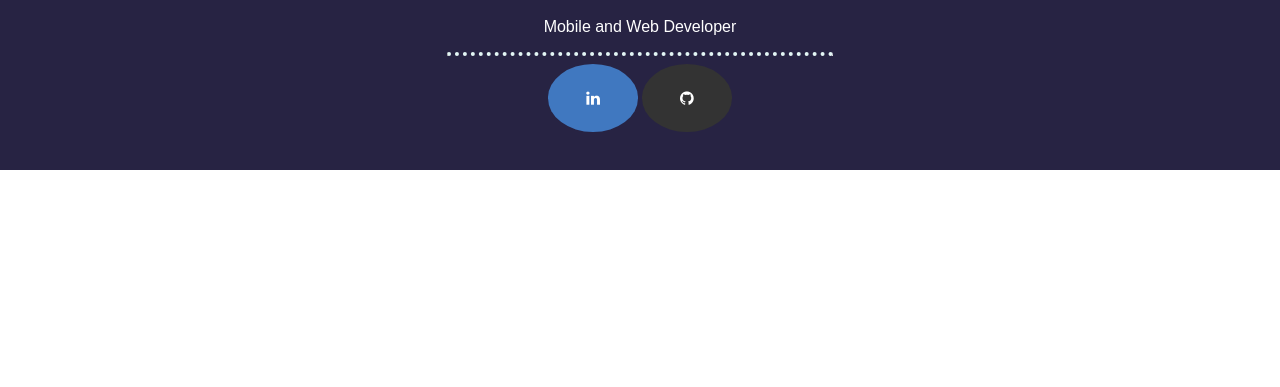
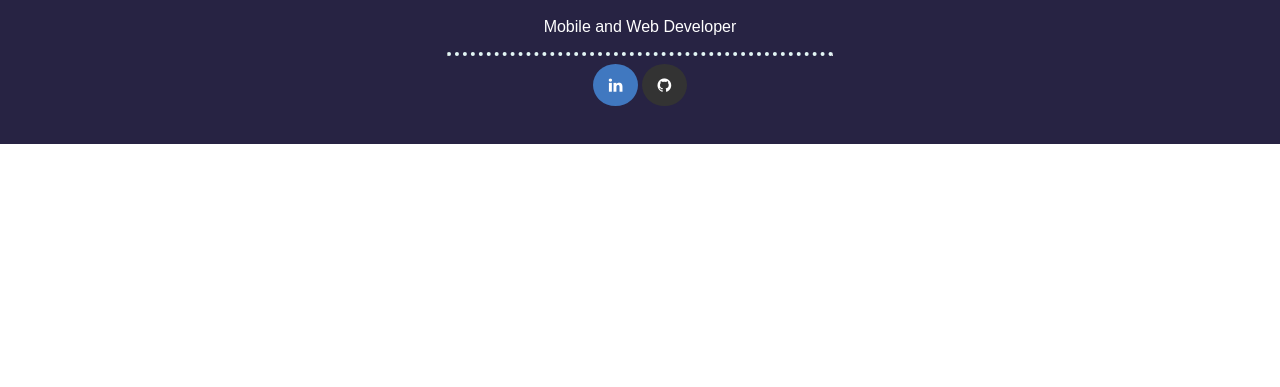
Before and after one commit to nquiroz97/CSS---My-Site, a plain HTML site: page index.html in a window 1280 px wide. Shown: the part 413-800 px from the top of the page. Drawn offline with Linux system fonts and the light colour scheme.

Commit message:
icon size edit

```diff
--- a/css/styles.css
+++ b/css/styles.css
@@ -81,9 +81,8 @@ hr {
 }
 
 .fa {
-  padding: 2%;
-  font-size: 5%;
-  width: 3%;
+  padding: 1%;
+  width: 1.5%;
   text-align: center;
   text-decoration: none;
   border-radius: 100%;
```
